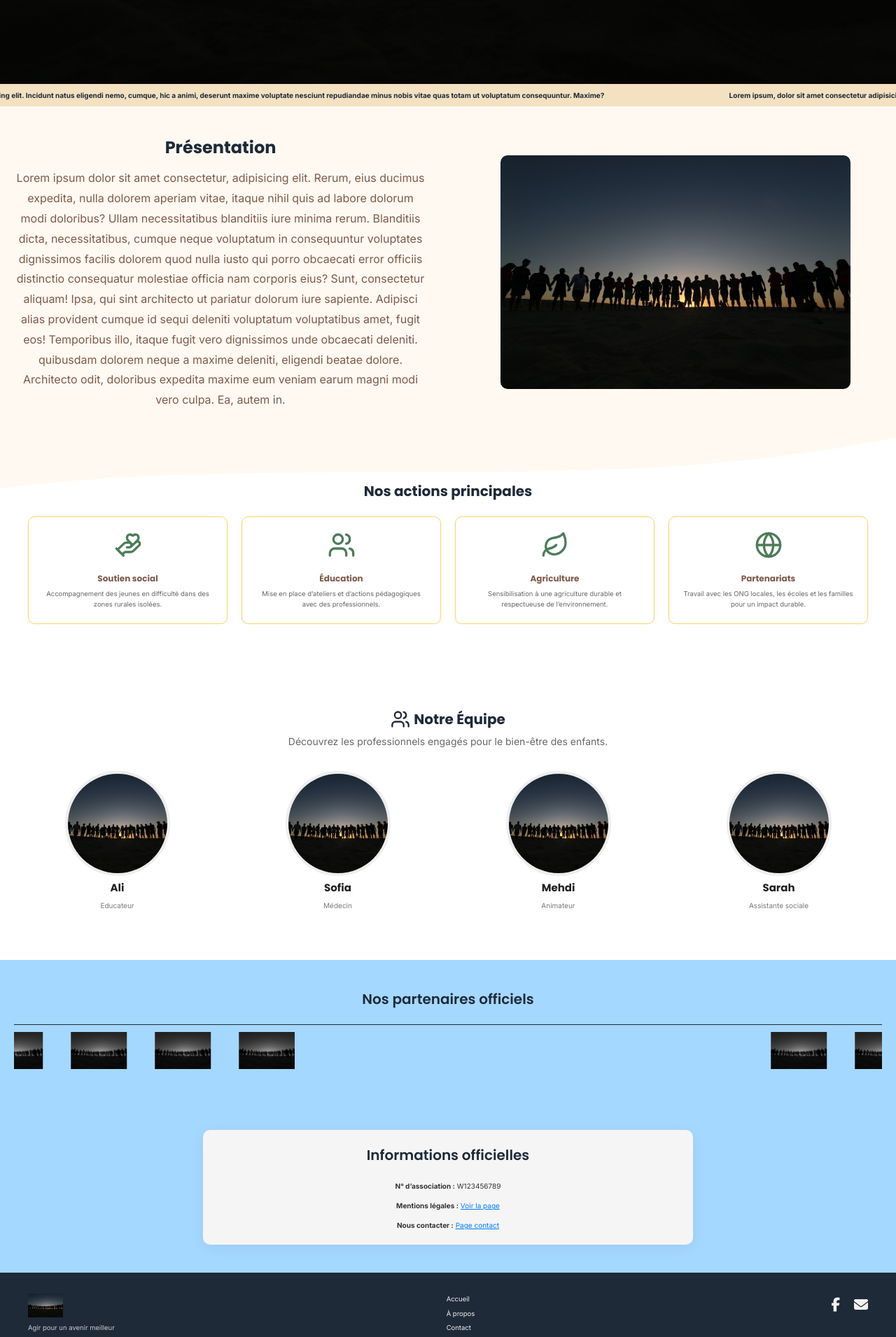
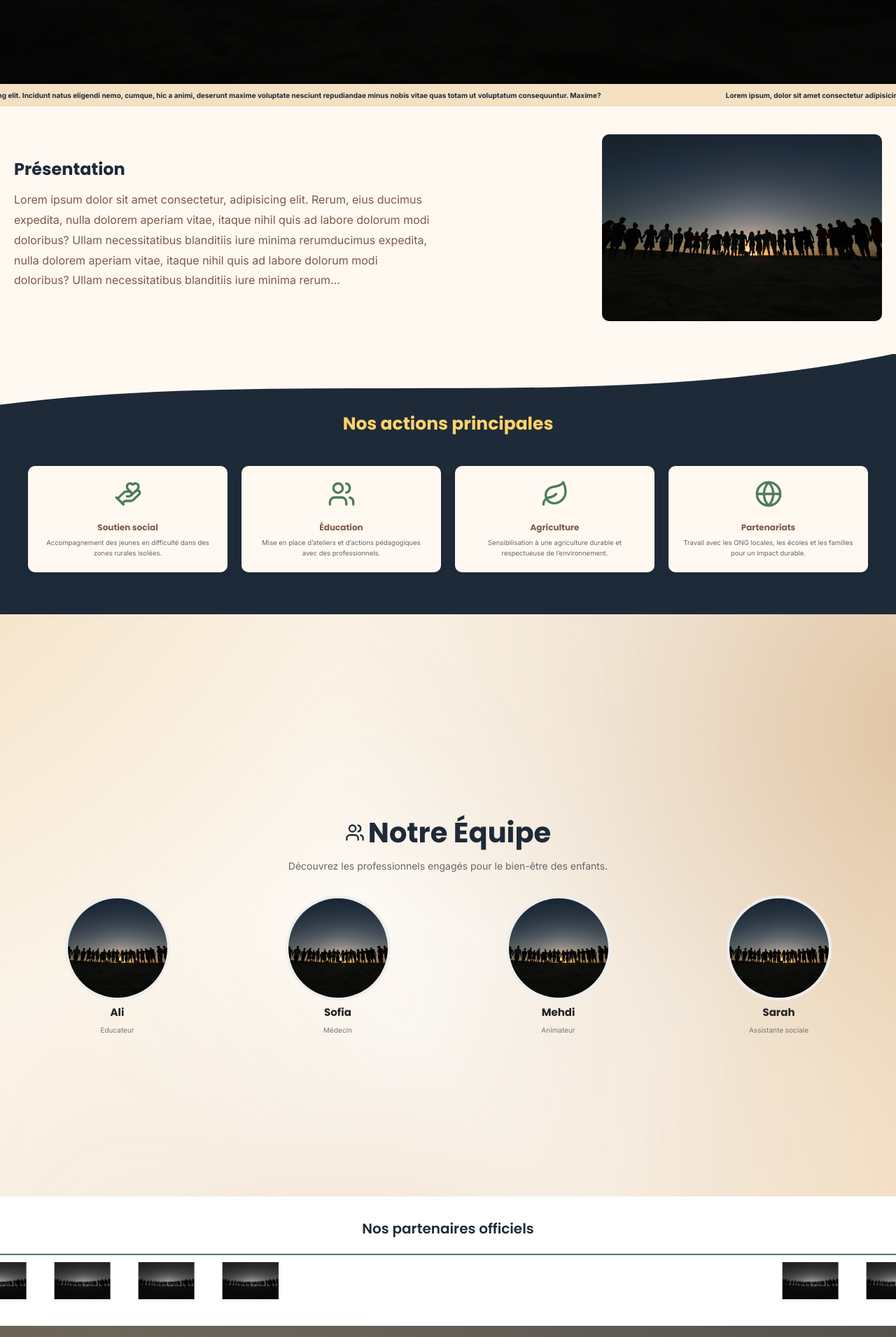
Before and after one commit to SupaKd/yojeme, a React (Vite) app: page / in a window 1280 px wide. Shown: the part 760-2671 px from the top of the page at 70% size. Built offline with nearby package versions, Linux system fonts and the light colour scheme.

Commit message:
Ajout effet sable animé sur la section équipe

```diff
--- a/index.html
+++ b/index.html
@@ -4,7 +4,7 @@
     <meta charset="UTF-8" />
     <link rel="icon" type="image/svg+xml" href="/vite.svg" />
     <meta name="viewport" content="width=device-width, initial-scale=1.0" />
-    <title>Vite + React</title>
+    <title>Yojeme</title>
     <link
   rel="stylesheet"
   href="https://cdnjs.cloudflare.com/ajax/libs/font-awesome/6.5.0/css/all.min.css"
--- a/src/assets/scss/_about.scss
+++ b/src/assets/scss/_about.scss
@@ -1,7 +1,49 @@
+@keyframes sandDrift {
+  0% {
+    transform: translate(0%, 0%) scale(1);
+  }
+  50% {
+    transform: translate(30%, 20%) scale(1.2);
+  }
+  100% {
+    transform: translate(0%, 0%) scale(1);
+  }
+}
+
+
 .equipe {
+  position: relative;
   padding: 2rem 1rem;
   background-color: #fff;
   text-align: center;
+  overflow: hidden;
+
+  // 🏜️ FOND SABLE RENFORCÉ
+  &::before {
+    content: "";
+    position: absolute;
+    top: -100%;
+    left: -100%;
+    width: 300%;
+    height: 300%;
+    background:
+      radial-gradient(circle at 10% 10%, #e7b872 0%, transparent 30%),
+      radial-gradient(circle at 80% 20%, #f5c57d 0%, transparent 30%),
+      radial-gradient(circle at 30% 80%, #d29b5e 0%, transparent 30%),
+      radial-gradient(circle at 60% 60%, #e2a858 0%, transparent 30%),
+      radial-gradient(circle at 50% 30%, #c99a60 0%, transparent 30%),
+      radial-gradient(circle at 90% 70%, #f3c87a 0%, transparent 30%);
+    animation: sandDrift 20s infinite linear;
+    opacity: 0.6;
+    filter: blur(20px);
+    z-index: 0;
+    pointer-events: none;
+  }
+
+  > * {
+    position: relative;
+    z-index: 1;
+  }
 
   h2 {
     font-size: 2rem;
@@ -68,6 +110,7 @@
   .wave-bottom {
     line-height: 0;
     overflow: hidden;
+
     svg {
       display: block;
       width: 100%;
@@ -76,8 +119,11 @@
   }
 
 
+
+
+
   @media (min-width: 768px) {
-    padding: 4rem 2rem;
+    padding: 1rem 2rem;
 
     h2 {
       font-size: 2rem;
@@ -110,4 +156,38 @@
       }
     }
   }
+  @media (min-width: 1024px) {
+    padding: 20rem 2rem;
+
+    h2 {
+      font-size: 4rem;
+    }
+
+    // Cacher les contrôles Swiper à partir de tablette
+    .swiper-button-prev,
+    .swiper-button-next,
+    .swiper-pagination {
+      display: none !important;
+    }
+
+    .equipe__grid {
+      display: grid;
+      grid-template-columns: repeat(auto-fit, minmax(220px, 1fr));
+      gap: 2rem;
+      margin-top: 2rem;
+    }
+
+    // Transformer les slides en une grille responsive
+    .equipe__slider {
+      display: grid;
+      grid-template-columns: repeat(auto-fit, minmax(220px, 1fr));
+      gap: 2rem;
+      padding: 0;
+
+      .swiper-slide {
+        width: 100% !important;
+        height: auto !important;
+      }
+    }
+  }
 }
--- a/src/assets/scss/_home.scss
+++ b/src/assets/scss/_home.scss
@@ -47,7 +47,7 @@
         background-color: var(--color-primary);
         color: #fff;
         border: none;
-        padding: 0.9rem 2rem;
+        padding: 1.5rem 2rem;
         font-size: 1rem;
         border-radius: 2rem;
         cursor: pointer;
@@ -82,7 +82,7 @@
         }
         button {
           font-size: 1.2rem;
-          padding: 1rem 2.5rem;
+          padding: 1.5rem 2.5rem;
         }
       }
     }
@@ -97,7 +97,7 @@
         }
         button {
           font-size: 1.4rem;
-          padding: 1.2rem 3rem;
+          padding: 1.5rem 3rem;
         }
       }
     }
@@ -114,8 +114,8 @@
 
   .mission {
     position: relative;
-    padding: 6rem 2rem 0rem 2rem;
-    background: #fff
+    padding: 6rem 2rem 6rem 2rem;
+    background: var(--color-dark);
 ;
     overflow: hidden;
 
@@ -149,9 +149,9 @@
     // 🔹 Titre
     h2 {
       text-align: center;
-      font-size: 2rem;
-      margin-bottom: 2rem;
-      color: var(--color-dark);
+      font-size: 2.5rem;
+      margin: 2rem 0rem 4rem 0rem;
+      color: var(--color-secondary);
     }
 
     // 🔹 Conteneur central
@@ -169,10 +169,9 @@
 
     // 🔹 Cartes
     &__card {
-      background: #fff;
+      background: var(--color-background);
       padding: 2rem;
       border-radius: 1rem;
-      border:solid 1px var(--color-secondary);
       box-shadow: 0 4px 10px rgba(0, 0, 0, 0.05);
       text-align: center;
       transition: background 0.3s;
--- a/src/assets/scss/_info.scss
+++ b/src/assets/scss/_info.scss
@@ -1,22 +1,23 @@
 .informations {
-    background-color: var(--color-link);
-    padding: 4rem 2rem;
+  background:
+    linear-gradient(rgba(0, 0, 0, 0.4), rgba(0, 0, 0, 0.4)),
+    url("/back-footer.webp") center/cover no-repeat;
+  padding: 8rem 2rem;
   text-align: center;
 
   &__container {
     max-width: 700px;
     margin: 0 auto;
-      background: #f5f5f5;
+    background: transparent;
     padding: 2rem;
     border-radius: 1rem;
-      box-shadow: 0 4px 20px rgba(0, 0, 0, 0.06);
   }
 
   &__title {
     font-size: 2rem;
     font-weight: 600;
     margin-bottom: 2rem;
-      color: var(--color-dark)
+    color: #fff;
   }
 
   &__content {
@@ -24,7 +25,7 @@
     flex-direction: column;
     gap: 1.2rem;
     font-size: 1rem;
-      color: #333;
+    color: #fff;
   }
 
   &__item {
@@ -32,6 +33,7 @@
       color: #007bff;
       text-decoration: underline;
       transition: color 0.3s;
+      font-weight: bold;
 
       &:hover {
         color: #0056b3;
--- a/src/assets/scss/_partenaire.scss
+++ b/src/assets/scss/_partenaire.scss
@@ -1,6 +1,6 @@
 .partenaires {
-    padding: 4rem 2rem;
-    background-color: var(--color-link);
+    padding: 3rem 0rem;
+    background-color: #fff;
     text-align: center;
 
     &__title {
@@ -42,7 +42,7 @@
     &__marquee {
       margin-top: 2rem;
       padding-top: 1rem;
-      border-top: 1px solid var(--color-dark);
+      border-top: 2px solid var(--color-primary);
 
       &-logo {
         max-width: 80px;
--- a/src/assets/scss/_presentation.scss
+++ b/src/assets/scss/_presentation.scss
@@ -8,7 +8,11 @@
     color: var(--color-text);
 
     .text {
-      text-align: center;
+      display: flex;
+      flex-direction: column;
+      justify-content: start;
+      text-align: start;
+      margin-bottom: 2rem;
 
       h2 {
         font-size: 2.4rem;
@@ -24,18 +28,21 @@
       }
     }
 
-    .img {
+    .slider {
+      flex: 1;
+      max-width: 350px;
+
       img {
         width: 100%;
-        max-width: 500px;
         border-radius: 1rem;
         object-fit: cover;
       }
     }
 
+
     @media screen and (min-width: 768px) {
       flex-direction: row;
-      justify-content: space-between;
+      justify-content: space-around;
       align-items: center;
       text-align: left;
 
@@ -48,11 +55,16 @@
         }
       }
 
-      .img {
+      .slider {
         flex: 1;
-        padding-left: 2rem;
-        display: flex;
-        justify-content: center;
-      }
+        max-width: 400px;
     }
   }
+  @media screen and (min-width: 1440px) {
+    justify-content: center;
+    .slider {
+      flex: 1;
+      max-width: 700px;
+  }
+  }
+}
--- a/src/pages/present.jsx
+++ b/src/pages/present.jsx
@@ -1,8 +1,15 @@
+// Presentation.jsx
+import { Swiper, SwiperSlide } from "swiper/react";
+import { Autoplay } from "swiper/modules";
 import { motion } from "framer-motion";
+import "swiper/css";
+import "swiper/css/autoplay";
 
-function Present() {
+const images = ["ado.webp", "ado.webp", "ado.webp"]; // Ajoute ici tes images
+
+function Presentation() {
   return (
-    <section className="presentation">
+    <section className="presentation" id="#present">
       <motion.div
         className="text"
         initial={{ opacity: 0, x: -50 }}
@@ -15,30 +22,36 @@ function Present() {
           Lorem ipsum dolor sit amet consectetur, adipisicing elit. Rerum, eius
           ducimus expedita, nulla dolorem aperiam vitae, itaque nihil quis ad
           labore dolorum modi doloribus? Ullam necessitatibus blanditiis iure
-          minima rerum. Blanditiis dicta, necessitatibus, cumque neque
-          voluptatum in consequuntur voluptates dignissimos facilis dolorem quod
-          nulla iusto qui porro obcaecati error officiis distinctio consequatur
-          molestiae officia nam corporis eius? Sunt, consectetur aliquam! Ipsa,
-          qui sint architecto ut pariatur dolorum iure sapiente. Adipisci alias
-          provident cumque id sequi deleniti voluptatum voluptatibus amet, fugit
-          eos! Temporibus illo, itaque fugit vero dignissimos unde obcaecati
-          deleniti. quibusdam dolorem neque a maxime deleniti, eligendi beatae
-          dolore. Architecto odit, doloribus expedita maxime eum veniam earum
-          magni modi vero culpa. Ea, autem in.
+          minima rerumducimus expedita, nulla dolorem aperiam vitae, itaque nihil quis ad
+          labore dolorum modi doloribus? Ullam necessitatibus blanditiis iure
+          minima rerum...
         </p>
       </motion.div>
 
       <motion.div
-        className="img"
+        className="slider"
         initial={{ opacity: 0, x: 50 }}
         whileInView={{ opacity: 1, x: 0 }}
         transition={{ duration: 0.6, ease: "easeOut", delay: 0.2 }}
         viewport={{ once: true }}
       >
-        <img src="ado.webp" alt="img-presentation" />
+        <Swiper
+          modules={[Autoplay]}
+          autoplay={{ delay: 3000, disableOnInteraction: false }}
+          speed={800}
+          loop={true}
+          spaceBetween={20}
+          slidesPerView={1}
+        >
+          {images.map((src, index) => (
+            <SwiperSlide key={index}>
+              <img src={src} alt={`slide-${index}`} />
+            </SwiperSlide>
+          ))}
+        </Swiper>
       </motion.div>
     </section>
   );
 }
 
-export default Present;
+export default Presentation;
```
Also changed, not shown: public/back-footer.webp (added), 1 other file (tests, documents, lock files or other folders). Lines whose indentation alone changed are shown as unchanged.
